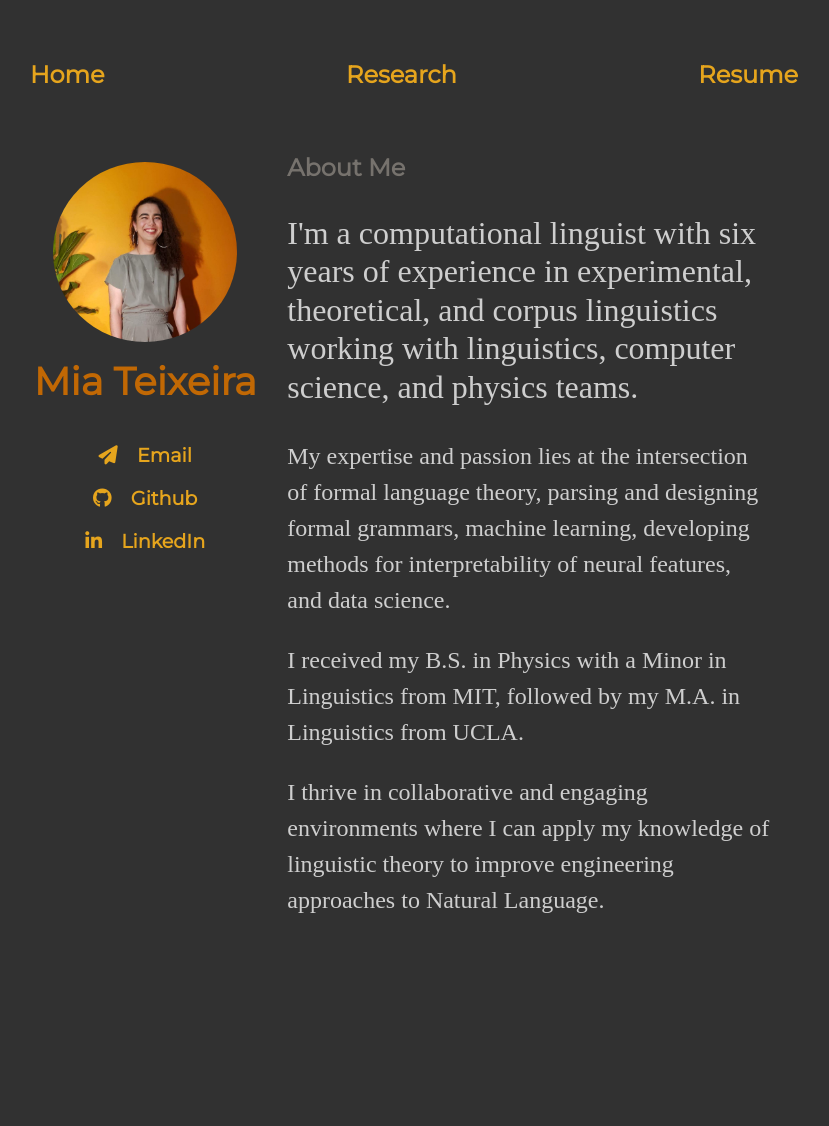
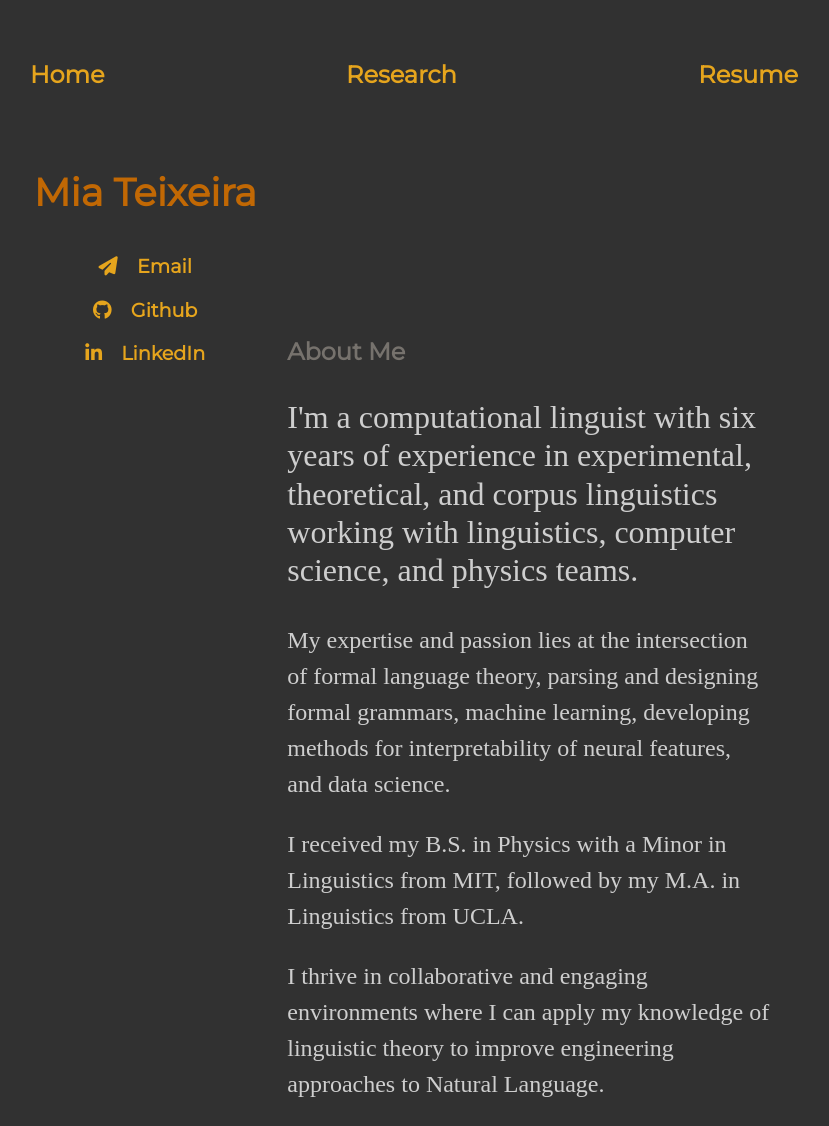
Before and after one commit to miateixeira/miateixeira.github.io, a Jekyll site: the page built from index.html, in a window 1280 px wide. Shown: the whole page, without its empty margins (226-1055 px from the left). Built offline with Jekyll 4.4.1, drawn with Linux system fonts in a browser that asks for light colours; nearby versions of some CDN libraries; before the commit the page ends 1020 px from its top, so only the background shows below that.

Commit message:
removed avatar

```diff
--- a/_layouts/default.html
+++ b/_layouts/default.html
@@ -12,7 +12,7 @@
       <div class="homerow">
 
         <div class="sidebar">
-          <img class="avatar" src="/img/miateixeira.jpeg" alt="Mia Teixeira">
+          <!-- <img class="avatar" src="/img/miateixeira.jpeg" alt="Mia Teixeira"> -->
           <ul>
             <li><h2>Mia Teixeira</h2></li>
             <li><a href="mailto:mia.teixeira314@gmail.com"><i class="fa fa-paper-plane"></i>Email</a></li>
```
